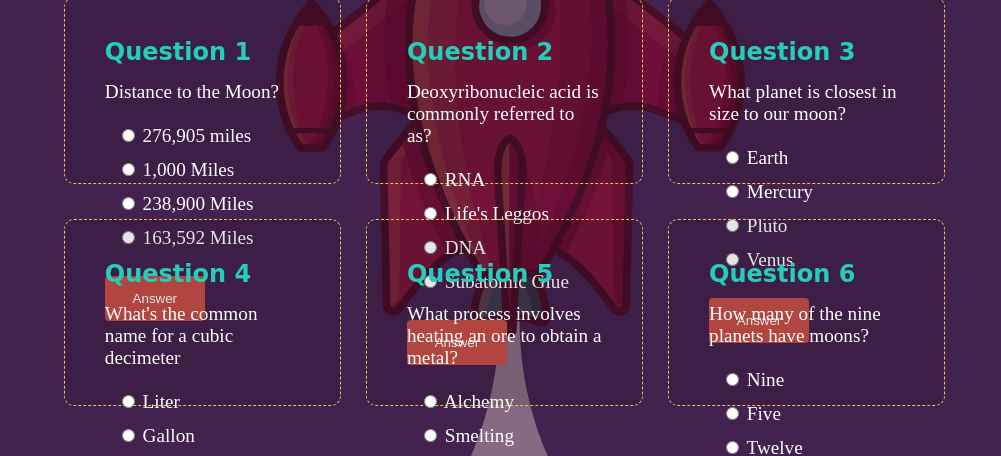
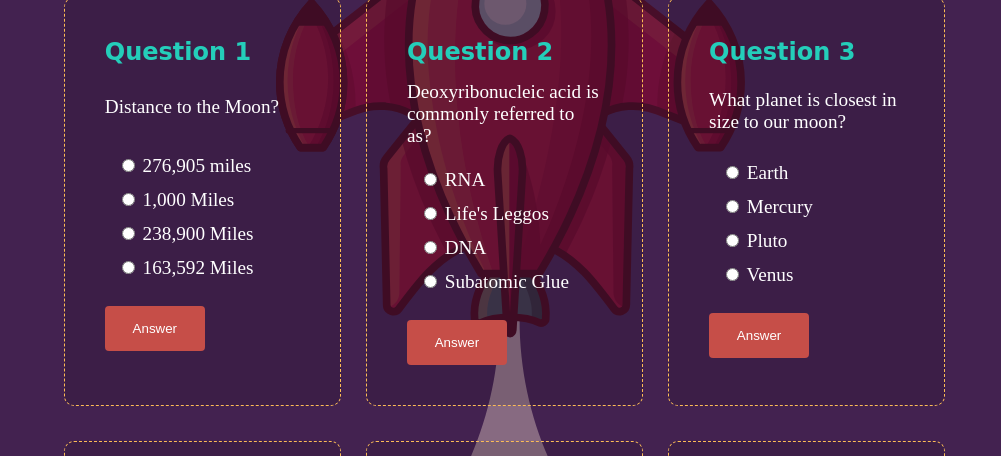
Before and after one commit to tripdog/Quiz-App, a plain HTML site: page index.html in a window 1280 px wide. Shown: the part 293-749 px from the top of the page, without its empty margins (123-1124 px from the left). Drawn offline with Linux system fonts and the light colour scheme; a web font is replaced by a local one.

Commit message:
browser test, fixed css

```diff
--- a/styles.css
+++ b/styles.css
@@ -73,7 +73,7 @@ h2{
 
 .inner {
     display: grid;
-    grid-template-rows:    repeat(4, 25%);
+    grid-auto-rows:    repeat(2, max-content);
     grid-template-columns: repeat(3, 1fr);
 }
 
@@ -85,6 +85,7 @@ h2{
     border-radius: 10px;
     margin-bottom: 35px;
     background-color: rgba(0,0,0,.1);
+
 }
 
 h3{
```
